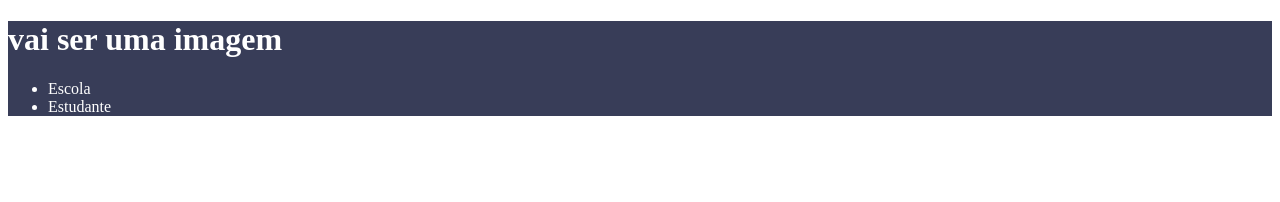
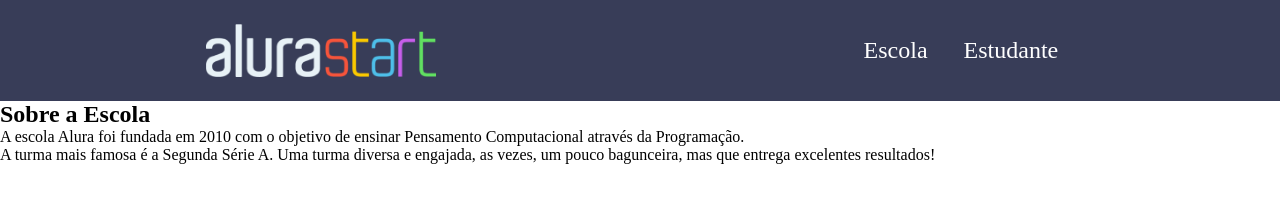
Before and after one commit to lucianasomariva09/site-turma, a plain HTML site: page index.html in a window 1280 px wide. Drawn offline with Linux system fonts and the light colour scheme.

Commit message:
dia 12 de março

```diff
--- a/index.html
+++ b/index.html
@@ -9,11 +9,11 @@
 </head>
 <body>
 
-    <header>
-        <h1>vai ser uma imagem</h1>
-        <ul>
-            <li>Escola</li>
-            <li>Estudante</li>
+    <header class="cabeçalho">
+        <img class="cabeçalho-imagem" src="alurastart logo 1.png" alt="">
+        <ul class="cabeçalho-lista">
+            <li class="cabeçalho-lista-item">Escola</li>
+            <li class="cabeçalho-lista-item">Estudante</li>
 
 
         </ul>
@@ -23,5 +23,17 @@
 
     </header>
 
+    <section class="escola">
+        <div class="escola-div-conteudo">
+<h2 class="escola-titulo">Sobre a Escola</h2>
+<p class="escola-texto-um">A escola Alura foi fundada em 2010 com o objetivo de ensinar Pensamento Computacional através da Programação. </p>
+<p class="escola-texto-dois">A turma mais famosa é a Segunda Série A. Uma turma diversa e engajada, as vezes, um pouco bagunceira, mas que entrega excelentes resultados!</p>
+
+
+        </div>
+
+
+    </section>
+
 </body>
 </html>
--- a/style.css
+++ b/style.css
@@ -1,4 +1,21 @@
+*{
+    padding: 0;
+    margin: 0;
+}
 header{
 background-color:#383D58;
 color: white;
+display: flex;
+justify-content: space-around;
+align-items: center;
+padding: 24px 0;
 }
+.cabeçalho-imagem{
+     width: 18%;
+
+}
+.cabeçalho-lista-item{
+    display: inline-block;
+    margin: 0 16px;
+    font-size: 24px;
+}
```
